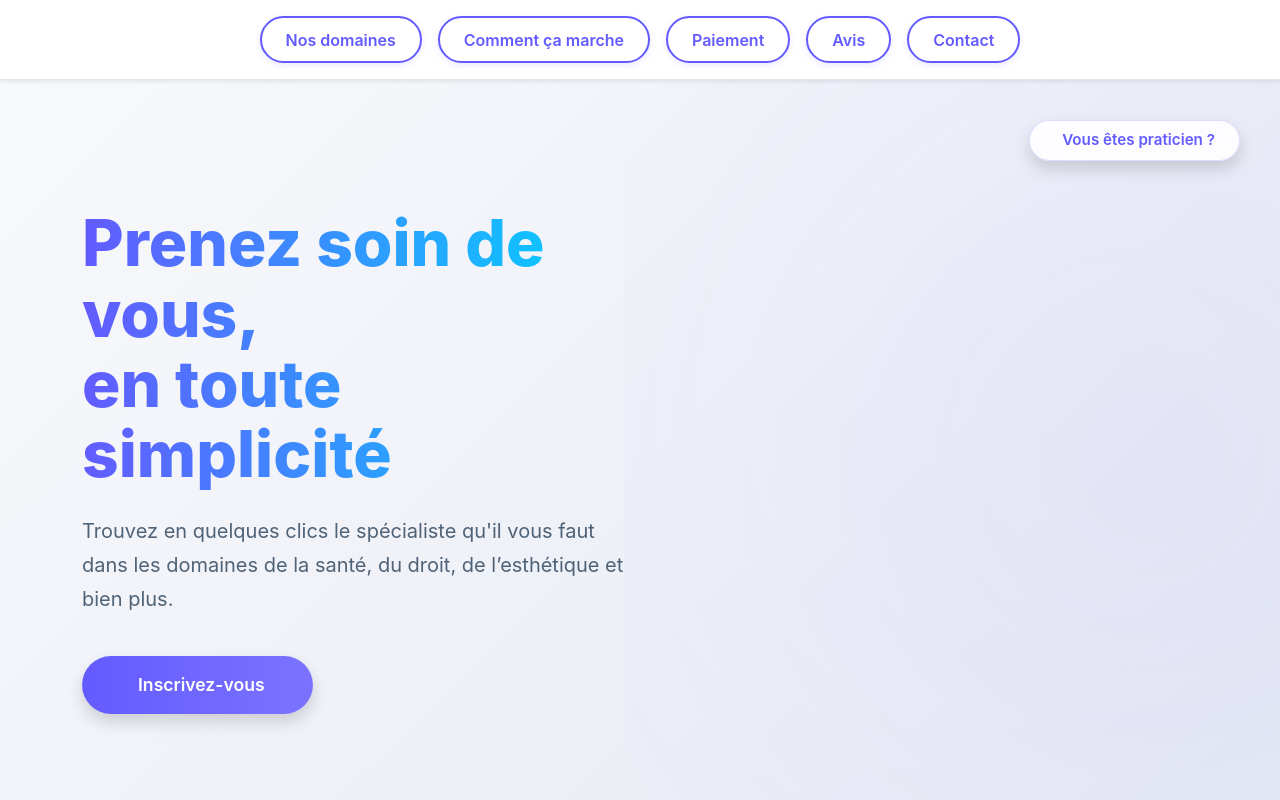
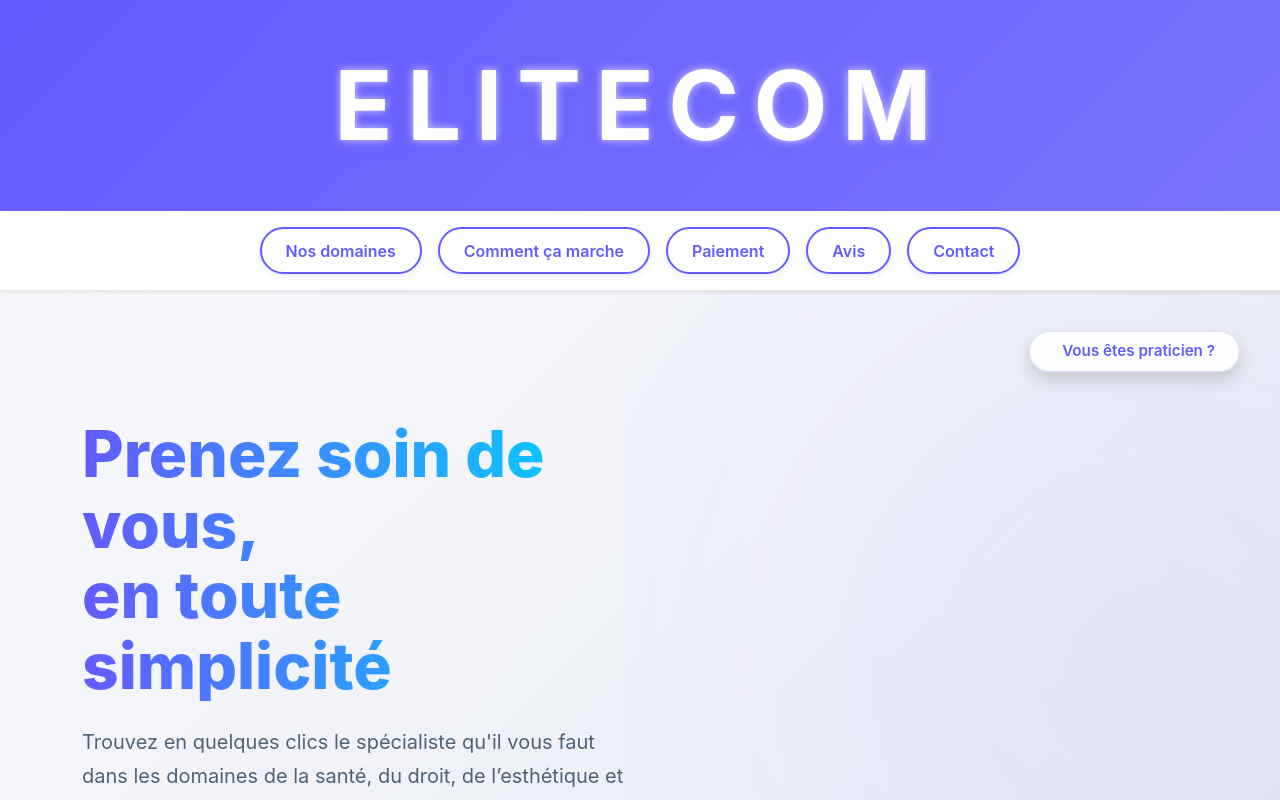
Before and after one commit to wiame223/kkkk, an Angular app: page / in a window 1280 px wide. Shown: the top 800 px of the page. Built offline with nearby package versions, Linux system fonts and the light colour scheme.

Commit message:
msg nvlle.

```diff
--- a/src/app/home/home.component.css
+++ b/src/app/home/home.component.css
@@ -614,3 +614,35 @@ html {
     font-size: 1.1rem;
   }
 }
+
+
+
+.site-header {
+  background: linear-gradient(135deg, #635bff, #7b73ff);
+  padding: 4rem 1rem;
+  box-shadow: 0 8px 24px rgba(99, 91, 255, 0.4);
+  user-select: none;
+}
+
+.site-header h1 {
+  font-family: 'Inter', 'Segoe UI', Tahoma, Geneva, Verdana, sans-serif;
+  font-weight: 900;
+  font-size: clamp(3rem, 10vw, 6rem);
+  color: #fff;
+  text-transform: uppercase;
+  letter-spacing: 0.15em;
+  text-shadow:
+    0 0 10px rgba(255, 255, 255, 0.7),
+    0 4px 15px rgba(99, 91, 255, 0.6);
+  margin: 0;
+  user-select: none;
+  transition: color 0.3s ease;
+}
+
+.site-header h1:hover {
+  color: #7bdaff; /* bleu clair */
+  text-shadow:
+    0 0 15px #7bdaff,
+    0 6px 20px #7bdaff;
+  cursor: pointer;
+}
--- a/src/app/home/home.component.html
+++ b/src/app/home/home.component.html
@@ -1,6 +1,8 @@
 <div class="home-page">
 
-
+  <header class="site-header text-center py-5 bg-primary text-white">
+    <h1 class="display-1 fw-bold">EliteCom</h1>
+  </header>
 
   <!-- ✅ Nouveau Dashboard de navigation -->
   <nav class="dashboard-nav sticky-top bg-white shadow-sm py-3">
```
